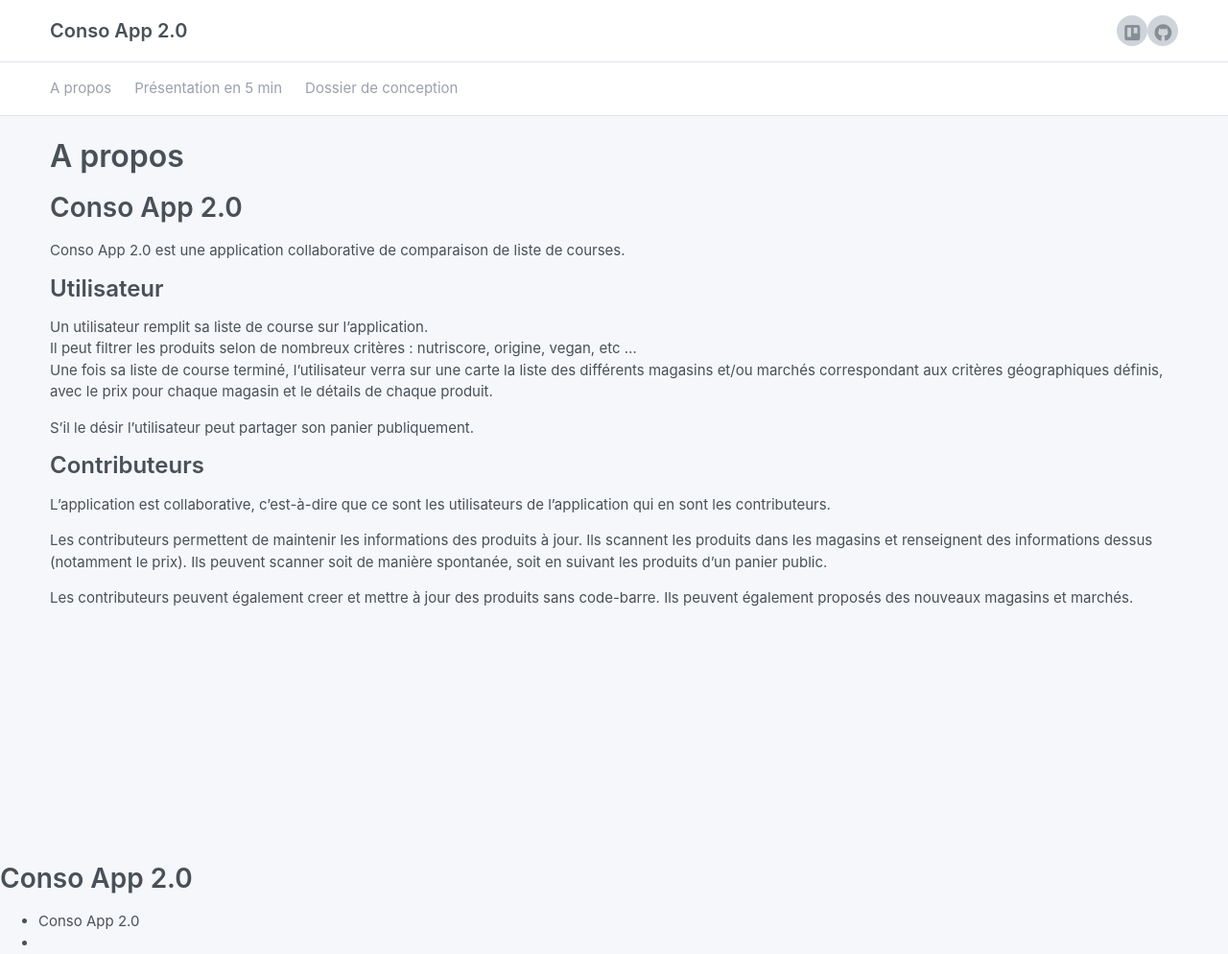
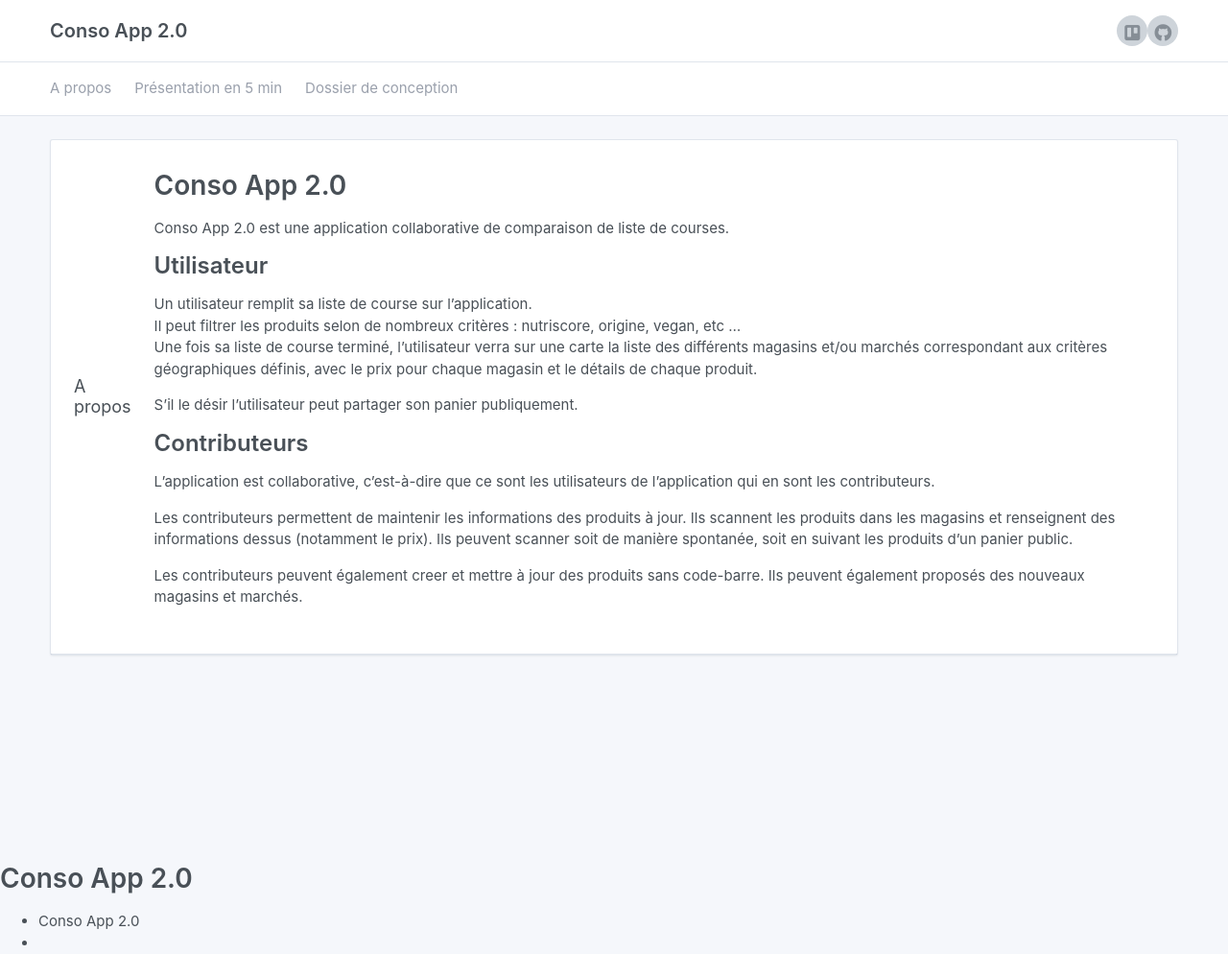
Before and after one commit to apinot/apinot.github.io, a Jekyll site: the page built from about.md, in a window 1280 px wide. Shown: the whole page at 96% size. Built offline with Jekyll 4.4.1, drawn with Linux system fonts in a browser that asks for light colours; nearby versions of some CDN libraries.

```diff
--- a/_layouts/page.html
+++ b/_layouts/page.html
@@ -1,14 +1,15 @@
 ---
 layout: default
 ---
-<article class="post">
-
-  <header class="post-header">
-    <h1 class="post-title">{{ page.title }}</h1>
-  </header>
-
-  <div class="post-content">
-    {{ content }}
+<div class="card">
+  <div class="card-header">
+    <div class="card-title">
+      <h1 class="card-title">{{ page.title }}</h1>
+    </div>
+    <div class="card-body">
+      <div>
+        {{ content }}
+      </div>
+    </div>
   </div>
-
-</article>
+</div>
```
